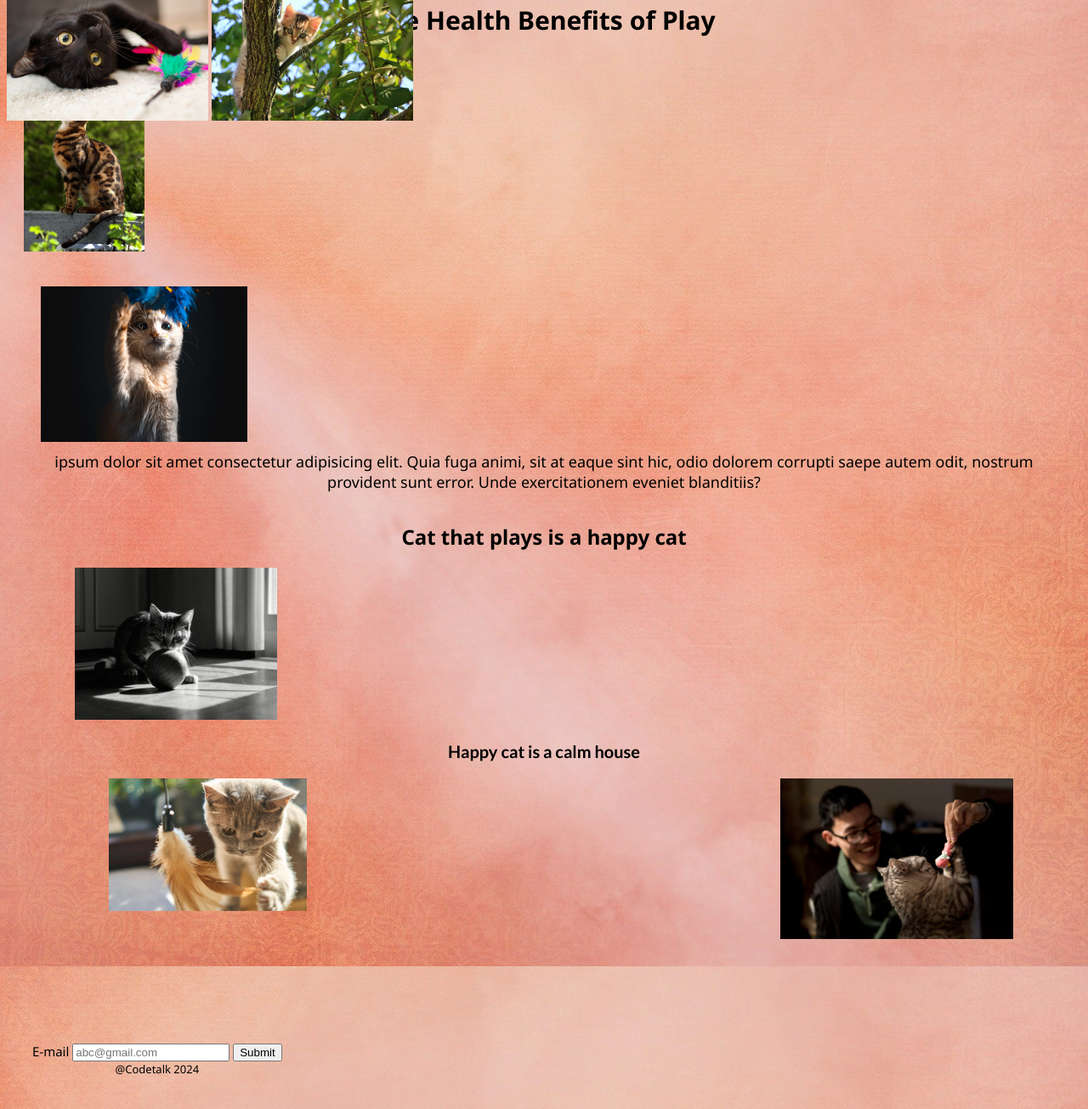
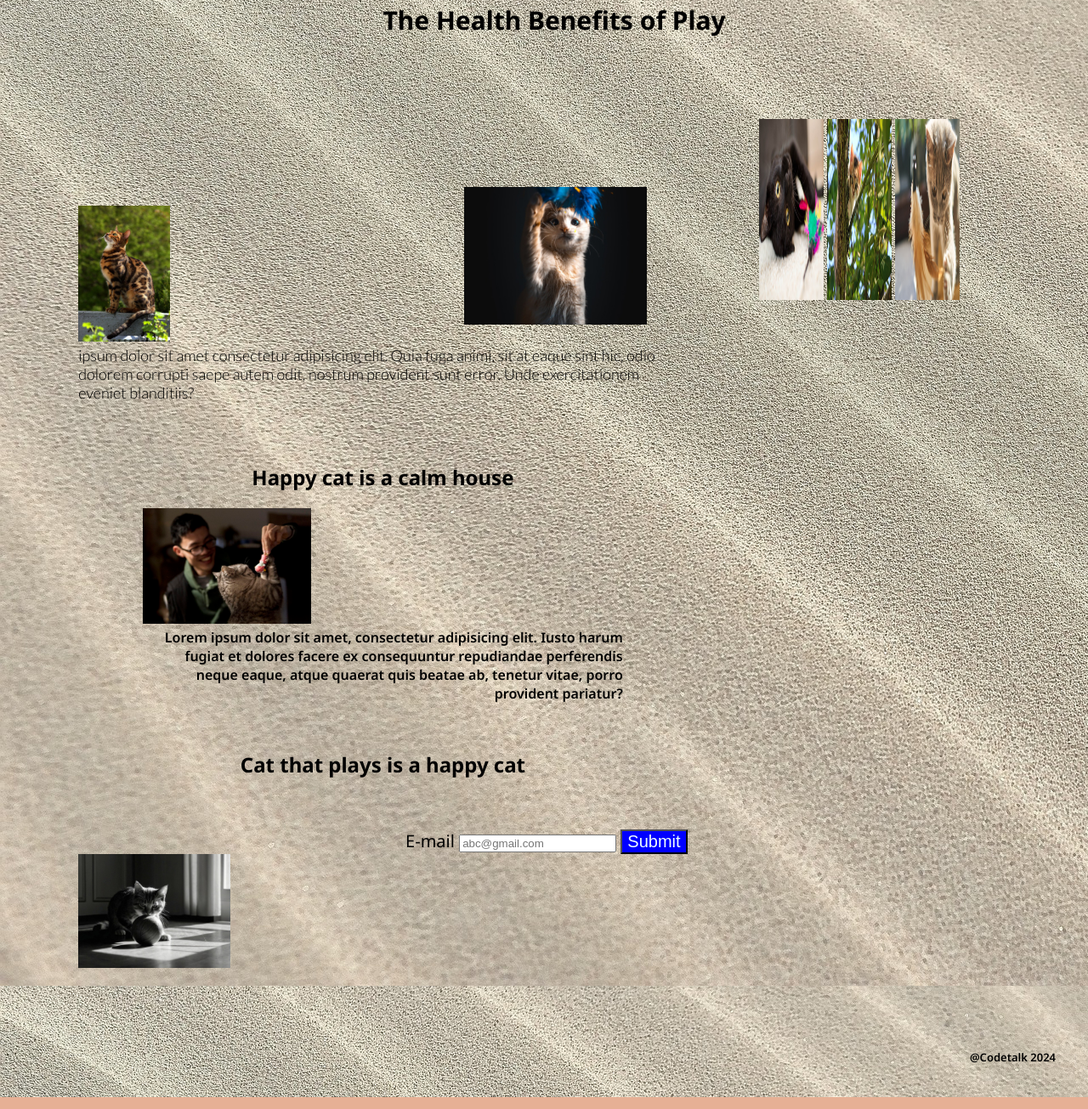
Before and after one commit to jamienormantech/client-blog-jamie, a plain HTML site: page index.html in a window 1280 px wide. Shown: the part 143-1448 px from the top of the page at 85% size. Drawn offline with Linux system fonts and the light colour scheme.

Commit message:
Finalize errors
changes complete

```diff
--- a/index.html
+++ b/index.html
@@ -6,24 +6,74 @@
     <meta name="viewport" content="width=device-width, initial-scale=1.0">
     <title>www.cattoys.com</title>
     <link rel="stylesheet" href="styles.css">
+
         <link rel="preconnect" href="https://fonts.googleapis.com">
 <link rel="preconnect" href="https://fonts.gstatic.com" crossorigin>
-    <link
-        href="https://fonts.googleapis.com/css2?family=Lato:ital,wght@0,100;0,300;0,400;0,700;0,900;1,100;1,300;1,400;1,700;1,900&family=Noto+Sans:ital,wght@0,100..900;1,100..900&display=swap"
-        rel="stylesheet">
+<link href="https://fonts.googleapis.com/css2?family=Lato:ital,wght@0,100;0,300;0,400;0,700;0,900;1,100;1,300;1,400;1,700;1,900&family=Noto+Sans:ital,wght@0,100..900;1,100..900&display=swap" rel="stylesheet">
 
 </head>
 
-<body>
+
 <header>
 
     <img src="images/logo.jpg" alt="logo" class="logo">
     <nav>
-            <a href="https://www.google.com/">Shop</a>
+        <a href="https://www.google.com/"><button>Shop</button></a>
     </nav>
 
 
 </header>
+
+<body>
+
+
+
+
+
+
+    <main>
+        <h1>The Health Benefits of Play</h1>
+
+        <section>
+            <figure>
+                <img src="images/tigercat.jpg" alt="tiger" class="tiger" style="height: 15%; width: 15%;">
+
+                <img src="images/cattoy.jpg" alt="catbluetoy" class="wtoy" style="height: 35%; width: 30%;">
+                <figcaption>ipsum dolor sit amet consectetur adipisicing elit. Quia fuga animi, sit at eaque sint hic,
+                    odio
+                    dolorem corrupti saepe autem odit, nostrum provident sunt error. Unde exercitationem eveniet
+                    blanditiis?
+                </figcaption>
+
+
+        <figure>
+
+            <h2>Happy cat is a calm house</h2>
+            <img src="images/manwcat.jpg" alt="manwcat" class="man" style="height: 30%; width: 35%;">
+            <p>Lorem ipsum dolor sit amet, consectetur adipisicing elit. Iusto harum fugiat et dolores facere ex consequuntur repudiandae perferendis neque eaque, atque quaerat quis beatae ab, tenetur vitae, porro provident pariatur?</p>
+
+            </figure>
+
+            <h2>Cat that plays is a happy cat</h2>
+
+
+
+                <form method="post" contact="www.cattoys.com">
+                    <label for="email">E-mail</label>
+                    <input text="text" name="email" id="name" placeholder="abc@gmail.com">
+                    <button class="button">Submit</button>
+                </form>
+                <img src="images/catwball.jpg" alt="catw/ball"  class="ball" style="height: 25%; width: 25%">
+            </section>
+
+            <section class="sidebar">
+            <img src="images/blackcat.jpg" alt="blackcat" style="height: 20%; width: 20%;">
+            <img src="images/catintree.jpg" alt="catintree" style="height: 20%; width: 20%;">
+            <img src="images/catfeather.jpg" alt="email pic" style="height: 20%; width: 20%;">
+
+        </section>
+
+    </main>
 
 
 
@@ -32,54 +82,10 @@
 
 
 
-    <main>
-        <h1>The Health Benefits of Play</h1>
-        <img src="images/tigercat.jpg" alt="tiger" class="tiger">
-        <figure>
-            <img src="images/cattoy.jpg" alt="catbluetoy" class="wtoy">
-            <figcaption>ipsum dolor sit amet consectetur adipisicing elit. Quia fuga animi, sit at eaque sint hic, odio
-                dolorem corrupti saepe autem odit, nostrum provident sunt error. Unde exercitationem eveniet blanditiis?
-            </figcaption>
-
-            <figure>
-                <h2>Cat that plays is a happy cat</h2>
-                <img src="images/catwball.jpg" alt="catw/ball">
-
-
-                <h3>Happy cat is a calm house</h3>
-                <img src="images/manwcat.jpg" alt="manwcat" class="man">
-
-
-
-                <figure>
-                    <img src="images/catfeather.jpg" alt="email pic">
-
-                </figure>
-    </main>
-
-
-
-
-
-    <aside>
-        <img src="images/blackcat.jpg" alt="blackcat">
-        <img src="images/catintree.jpg" alt="catintree">
-    </aside>
-
-
-
-
 
 
 
         <footer>
-        <form method="post" contact="www.cattoys.com">
-            <label for="email">E-mail</label>
-            <input text="text" name="email" id="name" placeholder="abc@gmail.com">
-            <button>Submit</button>
-
-        </form>
-
         <p>@Codetalk 2024</p>
     </footer>
 </body>
--- a/styles.css
+++ b/styles.css
@@ -1,64 +1,96 @@
 body {
-    background: #eaae90 url(images/pink-794507_1280.jpg);
-    font-family: "Noto Sans", sans-serif;
-    display: grid;
-    /* grid-template: 1fr 2fr 1fr/1fr 3fr; */
+    background: hsla(20, 62%, 68%, 0.8) url(images/sand-2005066_1920.jpg);
+    font-family: "Noto Sans", serif;
+    font-optical-sizing: auto;
+    font-style: normal;
+    font-variation-settings:
+        "wdth" 100;
+}
+
+
+
+header {
+    display: flex;
+    justify-content: space-between;
 
 }
 
-header{
-    display: flex;
-    justify-content: space-between;
-    grid-area: 1/1/2/3;
-}
-  a{
-    display: flex;
+a {
+
     float: right;
-    border: 2px solid #000000;
+    background-color: beige;
     font-size: 20px;
     margin-top: 30px;
     margin-right: 30px;
     padding: 10px
 }
 
-  /* .logo{
-
-    margin-top: 40px;
-    margin-left: 15px;
-  } */
-
-
-     a:hover{
+a:hover {
     color: #0000ff;
     background: #f18c59;
 }
-main{
-    grid-area: 2/1/3/3;
-}
-    h1{
-        text-align: center;
-        font-size: 30px;
+
+
+
+
+main {
+    display: flex;
+    flex-wrap: wrap;
 
 
 }
 
-
-   /* .wtoy{
-
-    float: right;
-
-   } */
-
-    figcaption{
-       text-align: center;
-     font-size: 18px;
-     margin: 6px;
+section {
+    flex: 70%;
+    align-items: start;
+    padding-top: 6%;
 
 
 }
-    .tiger{
 
+.sidebar {
+    flex: 30%;
+    flex-flow: row-reverse;
+    gap: 5%;
+
+
+}
+
+h1 {
+    text-align: center;
+    font-size: 30px;
+    padding-left: 35%;
+
+
+
+}
+
+.wtoy {
+    padding-left: 45%;
     margin: 20px;
+}
+
+figure {
+    display: flexbox;
+    align-items: end;
+    gap: 50px;
+    padding: 5%;
+}
+
+figcaption {
+
+    font-family: "Lato", serif;
+    font-style: normal;
+    font-size: 18px;
+    font-weight: 300;
+    text-align: start;
+
+    gap: 4%;
+
+}
+
+h2 {
+    text-align: center;
 }
 
 
@@ -66,50 +98,50 @@ main{
 
 
 
-    aside{
-        box-shadow: #ecdfd8;
-      grid-area: 2/1/4/3;
-        grid-template-rows: 3fr/1fr;
-        row-gap: 15px;
-
-    }
-h2{
-    text-align: center;
-}
-.man{
-   display: flex;
-  float: right;
-
-}
-
-h3{
+h3 {
     text-align: center;
     font-size: 20px;
     font-family: "Lato", sans-serif;
 }
 
-figure{
-    align-content: end;
-}
 
 
-footer{
+
+
+footer {
+
     text-align: center;
     font-size: small;
     padding: 30px;
-    /* grid-area: 1/1/4/3; */
-
-
 
 }
 
-form{
+form {
+    display: flexbox;
+    text-align: end;
     margin-top: 60px;
-    font-size: 15px;
+    font-size: 20px;
 }
 
-p{
+.ball {
+    display: flexbox;
+    align-items: end;
+}
 
-    width: 100px;
-    margin: 0 auto ;
+p {
+
+    text-align: end;
+    margin: 0 auto;
+    font-weight: 600;
 }
+
+button {
+    background-color: #0000ff;
+    color: azure;
+    font-size: 20px;
+}
+
+button:hover {
+    color: #0000ff;
+    background: #f18c59;
+}
```
Also changed, not shown: images/pink-794507_1280.jpg (deleted), images/sand-2005066_1920.jpg (added), 1 other file. Lines whose indentation alone changed are shown as unchanged.
